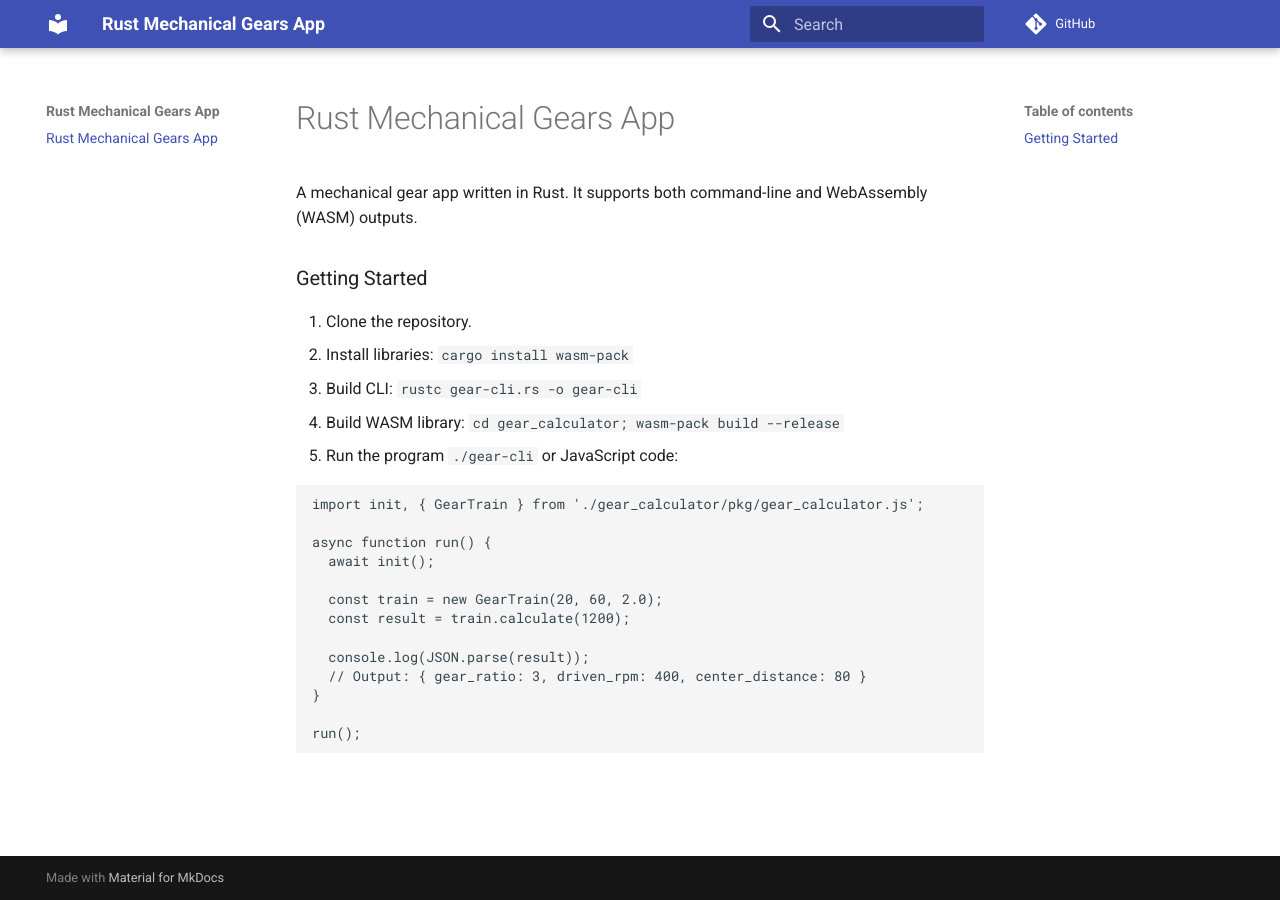
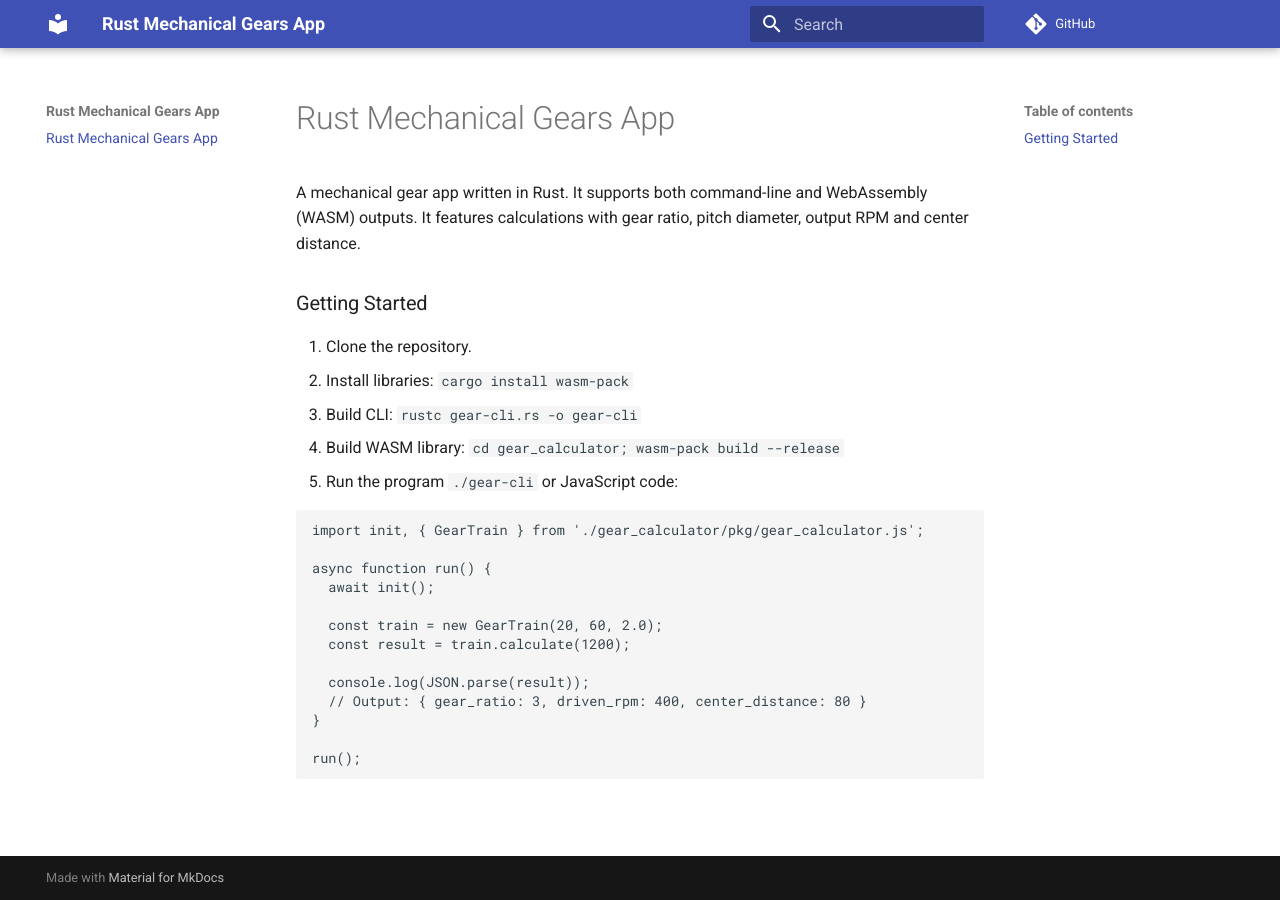
Before and after one commit to lulunac27a/rust-mechanical-gears-app, an MkDocs documentation site: the page built from docs/index.md, in a window 1280 px wide. Built offline with MkDocs 1.6.1 and Material for MkDocs 9.7.7, drawn with Linux system fonts in a browser that asks for light colours; comment, search, counter and statistics services are not loaded.

```diff
--- a/docs/index.md
+++ b/docs/index.md
@@ -1,7 +1,8 @@
 # Rust Mechanical Gears App
 
 A mechanical gear app written in Rust. It supports both command-line and
-WebAssembly (WASM) outputs.
+WebAssembly (WASM) outputs. It features calculations with gear ratio, pitch
+diameter, output RPM and center distance.
 
 ### Getting Started
 
```
Also changed, not shown: README.md (+2 -1 lines).
